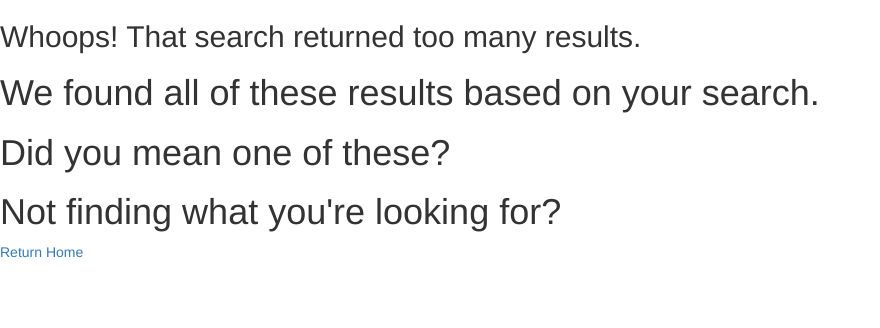
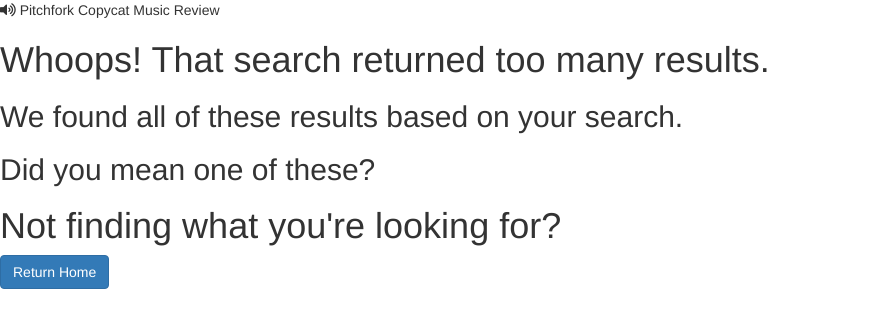
Before and after one commit to ecedmondson/pitchfork_copycat, a Flask app: template templates/too_many_search_results.html in a window 1280 px wide. Shown: the top 328 px of the page, without its empty margins (0-880 px from the left). Run offline with Flask 2, Linux system fonts and the light colour scheme; the template is opened without the code that fills it, so the values that code supplies are empty; parts of the project's set-up code (start-up, migrations or seed data) failed here and were passed over; some libraries are stand-ins or nearby versions.

Commit message:
ENHANCEMENT: search result page for too many results is pretty and useful

```diff
--- a/templates/too_many_search_results.html
+++ b/templates/too_many_search_results.html
@@ -1,18 +1,48 @@
 {% extends "bootstrap/base.html" %}
 
+<!DOCTYPE html>
+<html lang="en">
+
+<head>
+    <meta charset="utf-8">
+    <title>Album Review Page</title>
+    {% block styles %}
+    {{super()}}
+    <link rel="stylesheet" type="text/css" href="/static/searching.css">
+    <link rel="stylesheet" href="static/style.css">
+    {% endblock %}
+    {% block scripts %}
+    <link href="https://fonts.googleapis.com/css?family=Comfortaa&display=swap" rel="stylesheet">
+    <link rel='stylesheet' href='https://cdnjs.cloudflare.com/ajax/libs/font-awesome/5.12.1/css/all.min.css'>
+    {% endblock %}
+</head>
+
 {% block content %}
-<h2>Whoops! That search returned too many results.</h2>
-<h1>We found all of these results based on your search.</h1>
-<h1>Did you mean one of these?</h1>
+<div class='header-container'>
+    <div class='header-text'>
+        <i class="fas fa-volume-up"></i>
+        Pitchfork Copycat Music Review
+    </div>
+</div>
+<div class="search-incorrect-container">
+    <div class="text-top">
+    <h1 class="header-text">Whoops! That search returned too many results.</h2>
+    <h2 class="header-text">We found all of these results based on your search.</h1>
+    <h2 class="header-text">Did you mean one of these?</h1>
+    </div>
 <ul>
     {% for result in query %}
     <li>
-    	<a href="/route_to_search_results/{{ search_type }}/{{ result }}">
-    		{{ search_type.capitalize() }}: {{ result }}
+    	<div class="too-many-result search-text">
+        {{ search_type.capitalize() }}:
+        <a href="/route_to_search_results/{{ search_type }}/{{ result }}" role="button" class="btn btn-primary">
+            {{ result }}
     	</a>
-	</li>
+        </div>
+    </li>
     {% endfor %}
 </ul>
-<h1>Not finding what you're looking for?</h1>
-<div><a href="/">Return Home</a></div>
+</div>
+<h1 class="header-text footer">Not finding what you're looking for?</h1>
+<div class="footer-button"><a href="/" role="button" class="btn btn-primary">Return Home</a></div>
 {% endblock %}
```
